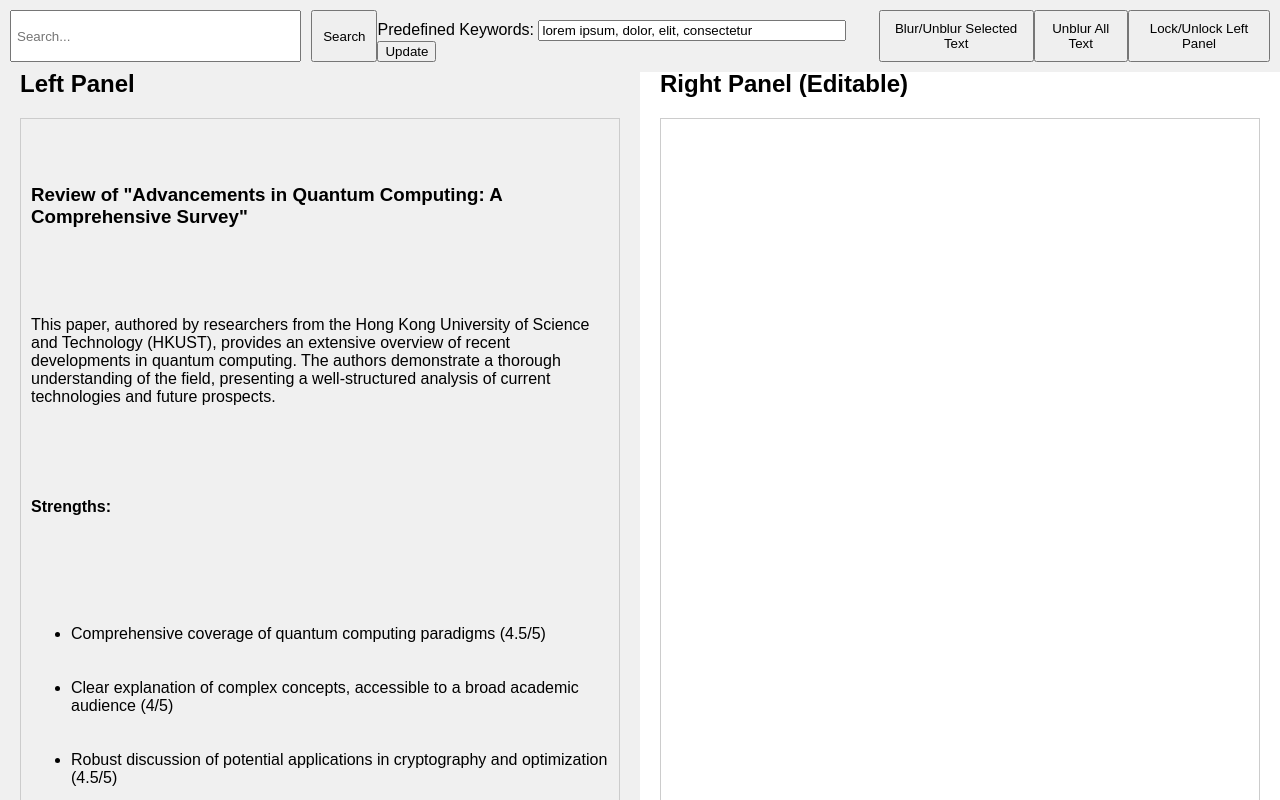
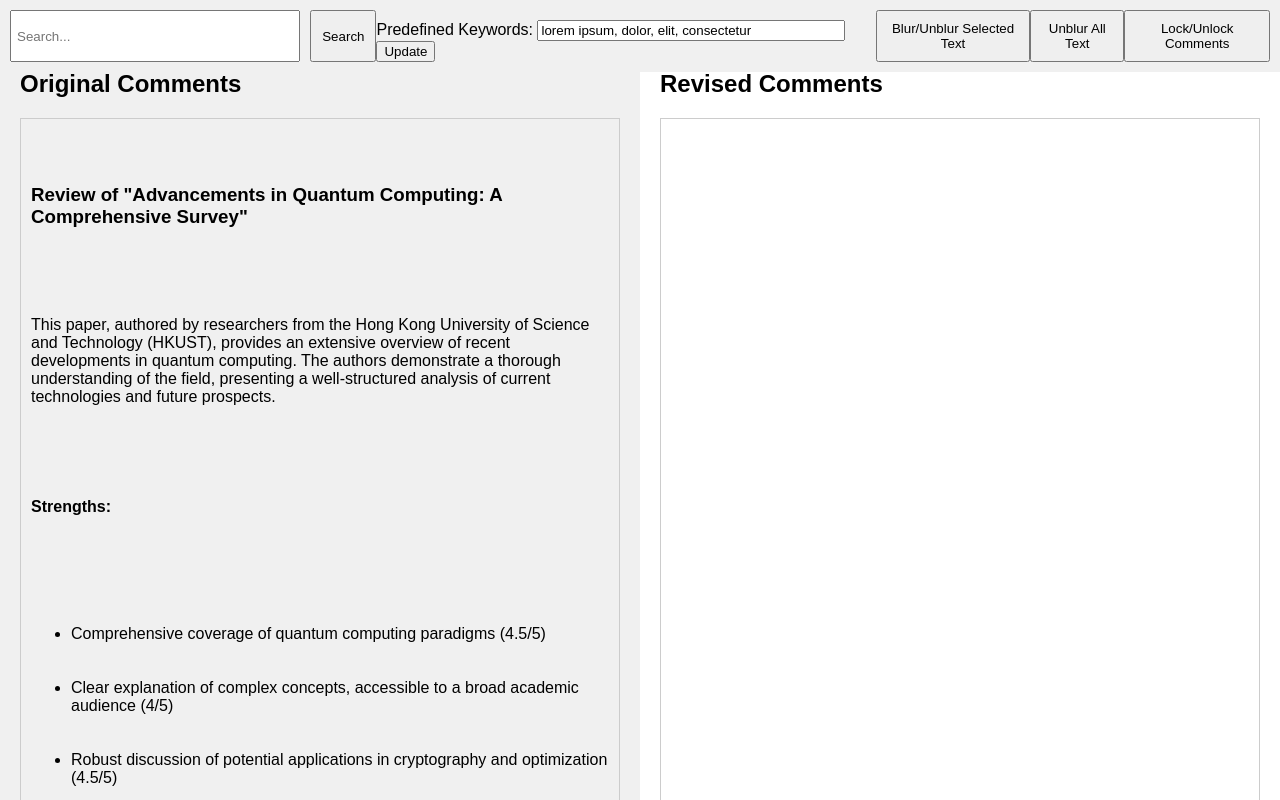
Before and after one commit to indefinite-future/highlight-text-panel, a plain HTML site: page index.html in a window 1280 px wide. Drawn offline with Linux system fonts and the light colour scheme; a script that the page names is missing.

Commit message:
Rename the panel

```diff
--- a/index.html
+++ b/index.html
@@ -18,10 +18,10 @@
         </div>
         <button id="blur-button">Blur/Unblur Selected Text</button>
         <button id="unblur-button">Unblur All Text</button>
-        <button id="toggle-lock-button">Lock/Unlock Left Panel</button>
+        <button id="toggle-lock-button">Lock/Unlock Comments</button>
     </div>
     <div class="panel left-panel">
-        <h2>Left Panel</h2>
+        <h2>Original Comments</h2>
         <div id="left-content">
             <h3>Review of "Advancements in Quantum Computing: A Comprehensive Survey"</h3>
 
@@ -49,7 +49,7 @@
         </div>
     </div>
     <div class="panel right-panel">
-        <h2>Right Panel (Editable)</h2>
+        <h2>Revised Comments</h2>
         <div id="editable-content" contenteditable="true">
 
         </div>
```
